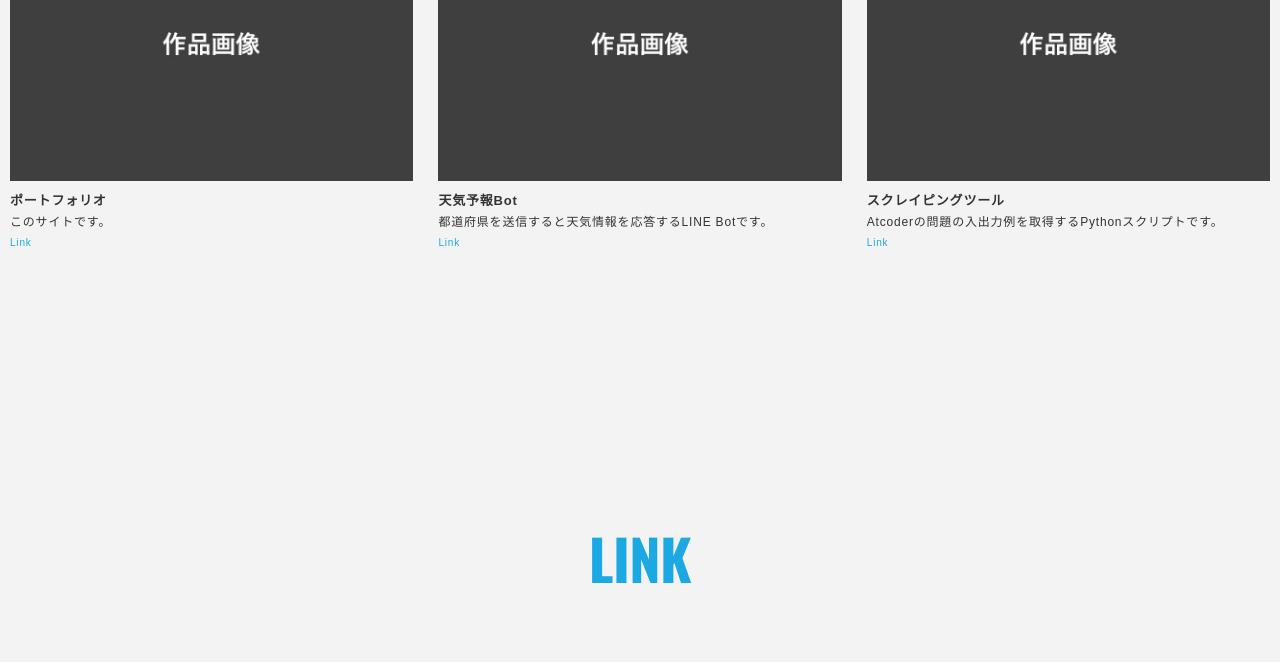
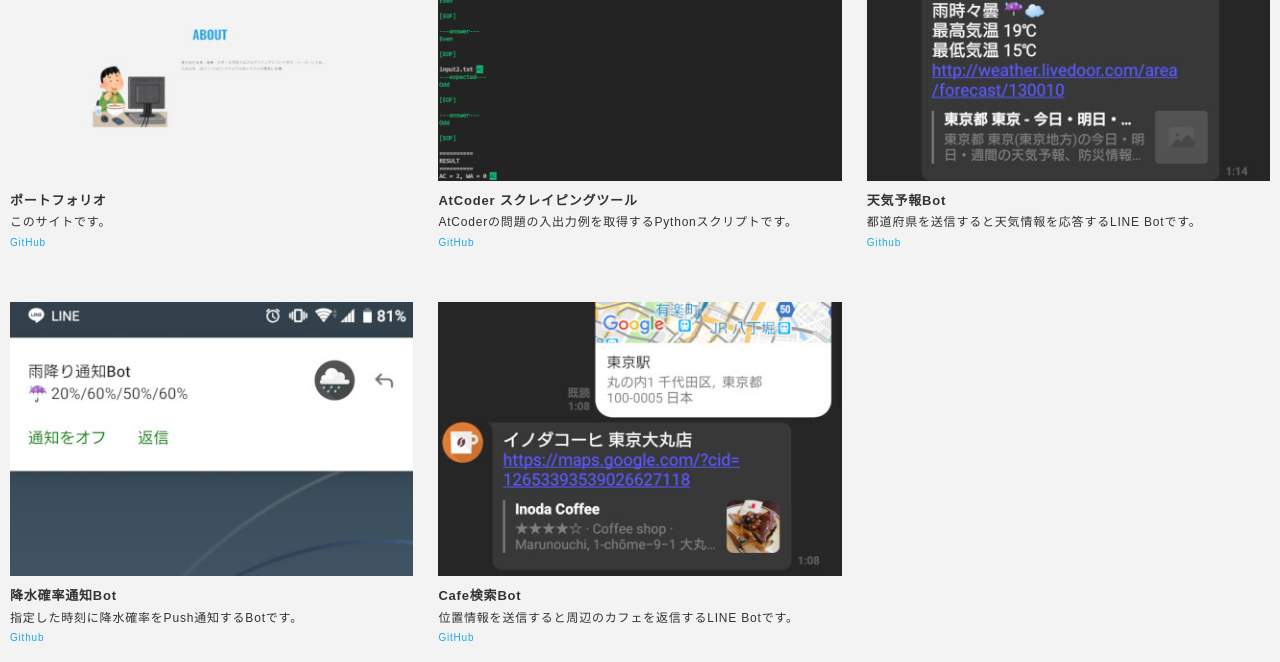
Before and after one commit to ogyogy/portfolio, a plain HTML site: page docs/index.html in a window 1280 px wide. Shown: the part 2939-3601 px from the top of the page. Drawn offline with nearby package versions, Linux system fonts and the light colour scheme; a web font is replaced by a local one.

Commit message:
WORKSに画像を追加

```diff
--- a/docs/css/style.css
+++ b/docs/css/style.css
@@ -266,6 +266,12 @@
   -webkit-box-pack: justify;
   -ms-flex-pack: justify;
   justify-content: space-between;
+}
+
+.card-wrapper::after{
+  content: "";
+  display: block;
+  width: 32%;
 }
 
 /*--------------------------------
--- a/docs/index.html
+++ b/docs/index.html
@@ -204,35 +204,58 @@
           </div>
           <div class="card-wrapper my-gallery">
             <figure class="card">
-              <a href="img/works/dammy.jpg" data-size="980x668" class="card-image">
-                <img src="img/works/thumb/thumb_dammy.jpg" alt="" />
+              <a href="img/works/portfolio.jpg" data-size="980x668" class="card-image">
+                <img src="img/works/thumb/thumb_portfolio.jpg" alt="" />
               </a>
               <figcaption class="card-caption">
                 <p class="card-caption-title">ポートフォリオ</p>
                 <p class="card-caption-info">このサイトです。</p>
-                <p class="card-caption-url"><a class="url-link" href="#" target="_blank">Link</a></p>
+                <p class="card-caption-url"><a class="url-link" href="https://github.com/ogyogy/portfolio"
+                    target="_blank">GitHub</a></p>
               </figcaption>
             </figure>
             <figure class="card">
-              <a href="img/works/dammy.jpg" data-size="980x668" class="card-image">
-                <img src="img/works/thumb/thumb_dammy.jpg" alt="" />
+              <a href="img/works/atcoder-scraper.jpg" data-size="980x668" class="card-image">
+                <img src="img/works/thumb/thumb_atcoder-scraper.jpg" alt="" />
+              </a>
+              <figcaption class="card-caption">
+                <p class="card-caption-title">AtCoder スクレイピングツール</p>
+                <p class="card-caption-info">AtCoderの問題の入出力例を取得するPythonスクリプトです。</p>
+                <p class="card-caption-url"><a class="url-link" href="https://github.com/ogyogy/atcoder-scraper"
+                    target="_blank">GitHub</a></p>
+              </figcaption>
+            </figure>
+            <figure class="card">
+              <a href="img/works/line-bot-weather.jpg" data-size="1080x1920" class="card-image">
+                <img src="img/works/thumb/thumb_line-bot-weather.jpg" alt="" />
               </a>
               <figcaption class="card-caption">
                 <p class="card-caption-title">天気予報Bot</p>
                 <p class="card-caption-info">都道府県を送信すると天気情報を応答するLINE Botです。</p>
                 <p class="card-caption-url"><a class="url-link" href="https://github.com/ogyogy/line-bot-weather"
-                    target="_blank">Link</a></p>
+                    target="_blank">Github</a></p>
               </figcaption>
             </figure>
             <figure class="card">
-              <a href="img/works/dammy.jpg" data-size="980x668" class="card-image">
-                <img src="img/works/thumb/thumb_dammy.jpg" alt="" />
+              <a href="img/works/thumb_line-bot-search-cafe.jpg" data-size="980x668" class="card-image">
+                <img src="img/works/thumb/thumb_line-bot-notify-rain.jpg" alt="" />
               </a>
               <figcaption class="card-caption">
-                <p class="card-caption-title">スクレイピングツール</p>
-                <p class="card-caption-info">Atcoderの問題の入出力例を取得するPythonスクリプトです。</p>
-                <p class="card-caption-url"><a class="url-link" href="https://github.com/ogyogy/atcoder-scraper"
-                    target="_blank">Link</a></p>
+                <p class="card-caption-title">降水確率通知Bot</p>
+                <p class="card-caption-info">指定した時刻に降水確率をPush通知するBotです。</p>
+                <p class="card-caption-url"><a class="url-link" href="https://github.com/ogyogy/line-bot-notify-rain"
+                    target="_blank">Github</a></p>
+              </figcaption>
+            </figure>
+            <figure class="card">
+              <a href="img/works/line-bot-search-cafe.jpg" data-size="1080x1920" class="card-image">
+                <img src="img/works/thumb/thumb_line-bot-search-cafe.jpg" alt="" />
+              </a>
+              <figcaption class="card-caption">
+                <p class="card-caption-title">Cafe検索Bot</p>
+                <p class="card-caption-info">位置情報を送信すると周辺のカフェを返信するLINE Botです。</p>
+                <p class="card-caption-url"><a class="url-link" href="https://github.com/ogyogy/line-bot-search-cafe"
+                    target="_blank">GitHub</a></p>
               </figcaption>
             </figure>
           </div>
```
Also changed, not shown: docs/img/works/atcoder-scraper.jpg (added), docs/img/works/line-bot-search-cafe.jpg (added), docs/img/works/line-bot-weather.jpg (added), docs/img/works/portfolio.jpg (added), docs/img/works/thumb/thumb_atcoder-scraper.jpg (added), docs/img/works/thumb/thumb_line-bot-notify-rain.jpg (added), docs/img/works/thumb/thumb_line-bot-search-cafe.jpg (added), docs/img/works/thumb/thumb_line-bot-weather.jpg (added), docs/img/works/thumb/thumb_portfolio.jpg (added).
